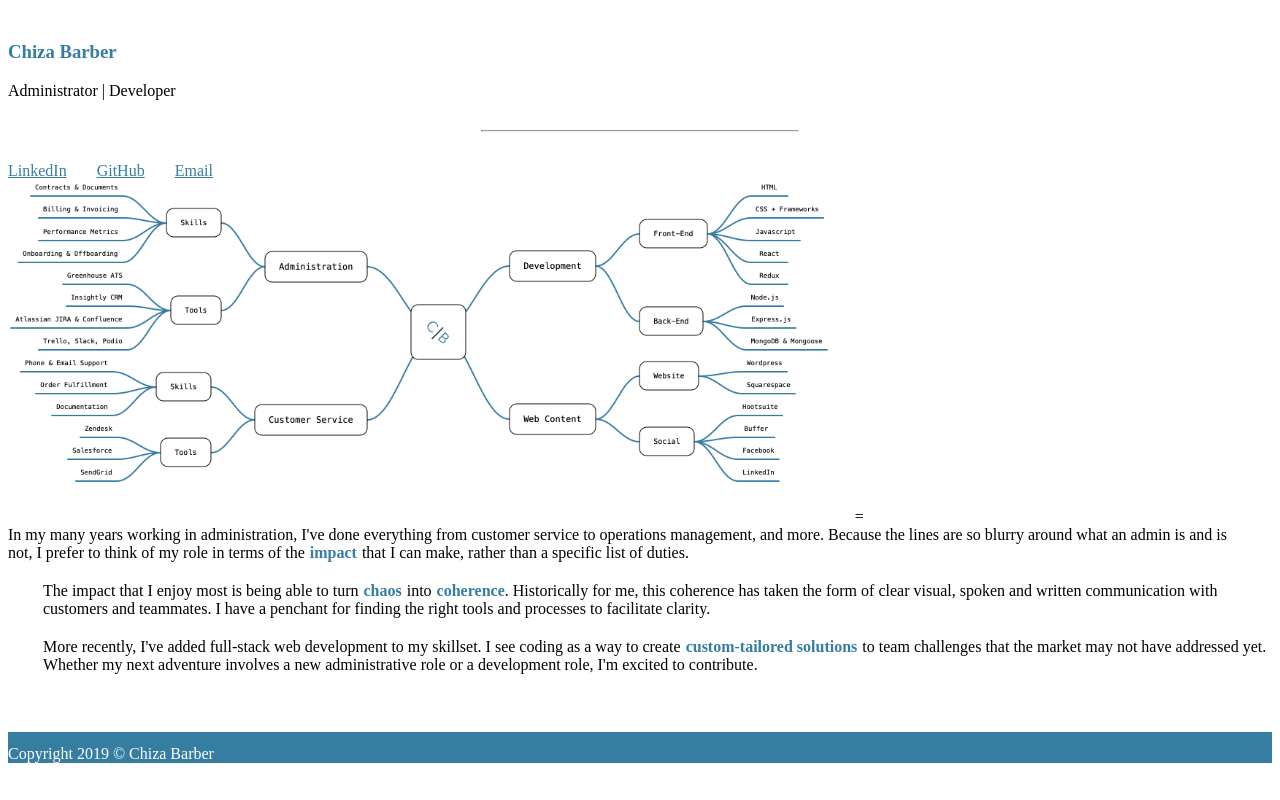
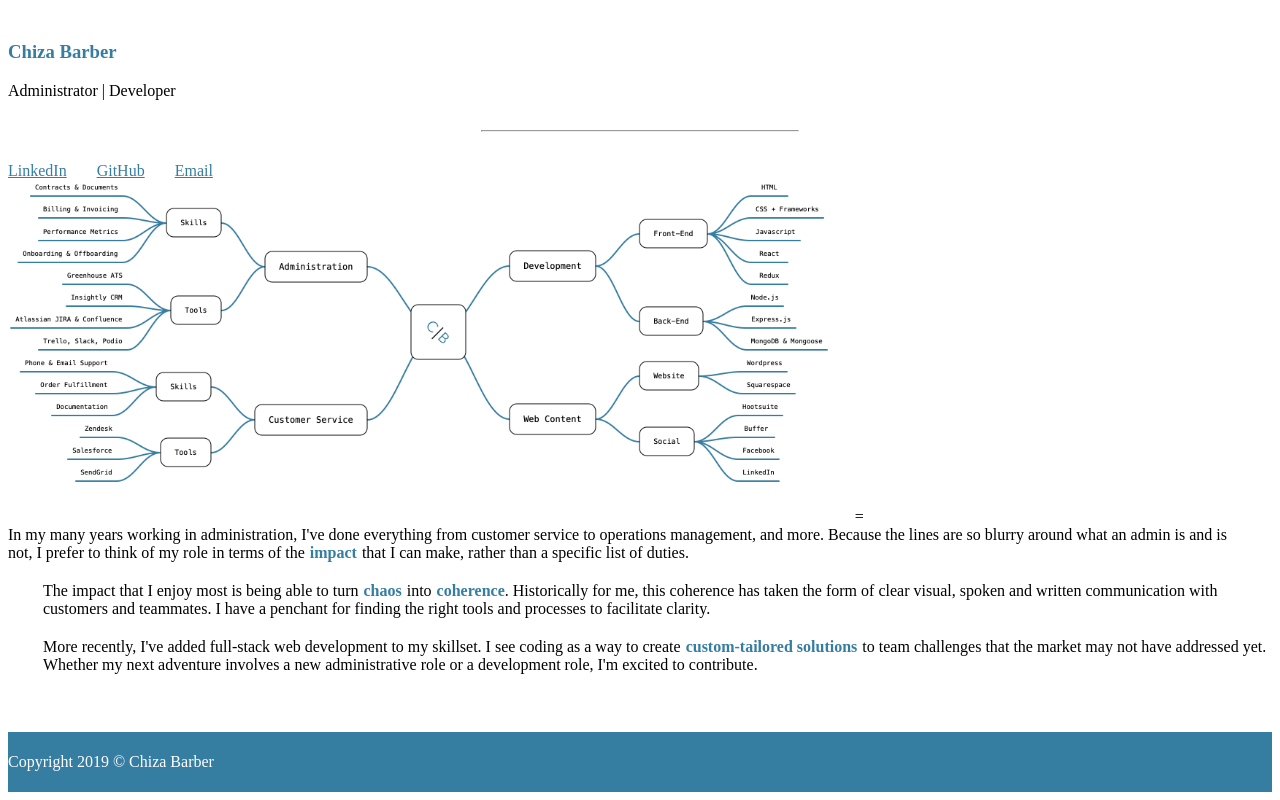
Before and after one commit to chizabarber/ssr-server, a React app: page / in a window 1280 px wide. Shown: the part 245-1045 px from the top of the page. Before the commit the page ends 1016 px from the top, so only its background shows below. Built offline with nearby package versions, Linux system fonts and the light colour scheme; the HTML template or start-up script is replaced by a standard one.

Commit message:
edited copyright footer

```diff
--- a/src/client/pages/HomePage.js
+++ b/src/client/pages/HomePage.js
@@ -173,13 +173,18 @@ class HomePage extends Component {
                 <div
                     style={{
                         backgroundColor: '#367da2',
-                        height: '6%',
-                        paddingTop: '1%',
+                        height: '60px',
                         marginTop: '3%',
                         color: 'white'
                     }}
                 >
-                    Copyright 2019 © Chiza Barber
+                    <p style={{
+                        position: 'relative',
+                        top: '50%',
+                        transform: 'translateY(-50%)'
+                    }}>
+                        Copyright 2019 © Chiza Barber
+                    </p>
                 </div>
             </div>
         )
```
Also changed, not shown: public/bundle.js.
